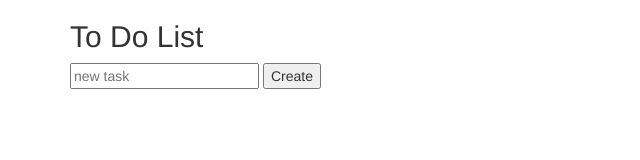
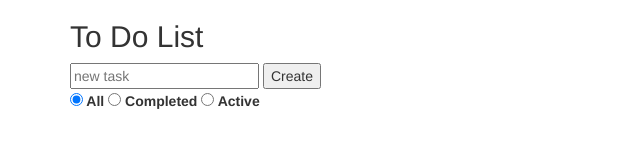
Before and after one commit to Melissa-Erion/to-dolist2, a plain HTML site: page index.html in a window 1280 px wide. Shown: the whole page, without its empty margins (0-640 px from the left). Drawn offline with nearby package versions, Linux system fonts and the light colour scheme; no server answers.

Commit message:
created a container to add a feature to filter tasks that are completed, active, and all tasks.

```diff
--- a/index.html
+++ b/index.html
@@ -25,6 +25,16 @@
               </div>
             </div>
           </div>
-
+          <div class="container">
+            <label>
+                <input type="radio" name="taskFilter" value="all" checked> All
+            </label>
+            <label>
+                <input type="radio" name="taskFilter" value="completed"> Completed
+            </label>
+            <label>
+                <input type="radio" name="taskFilter" value="active"> Active
+            </label>
+        </div>
     </body>
 </html>
```
